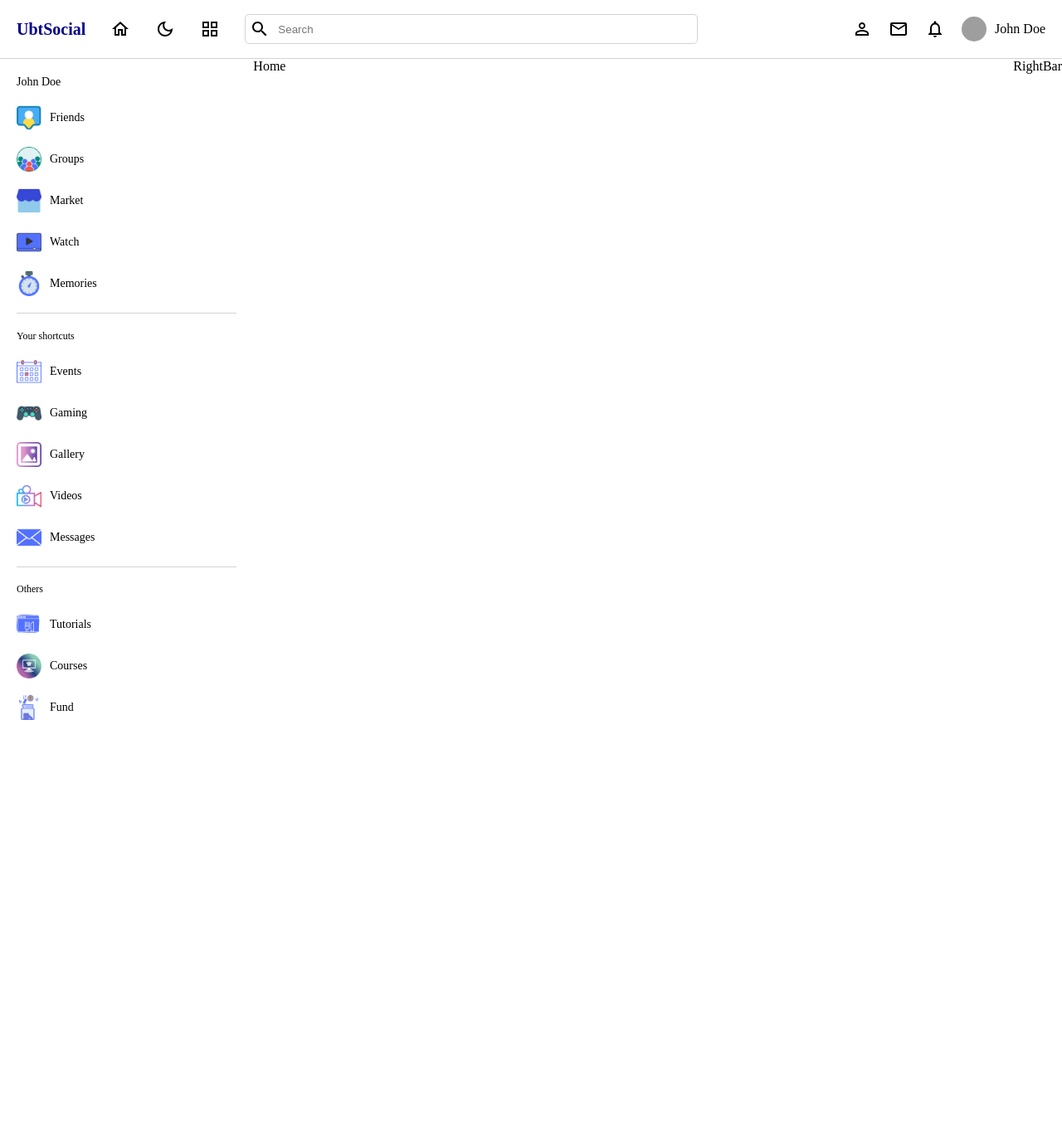
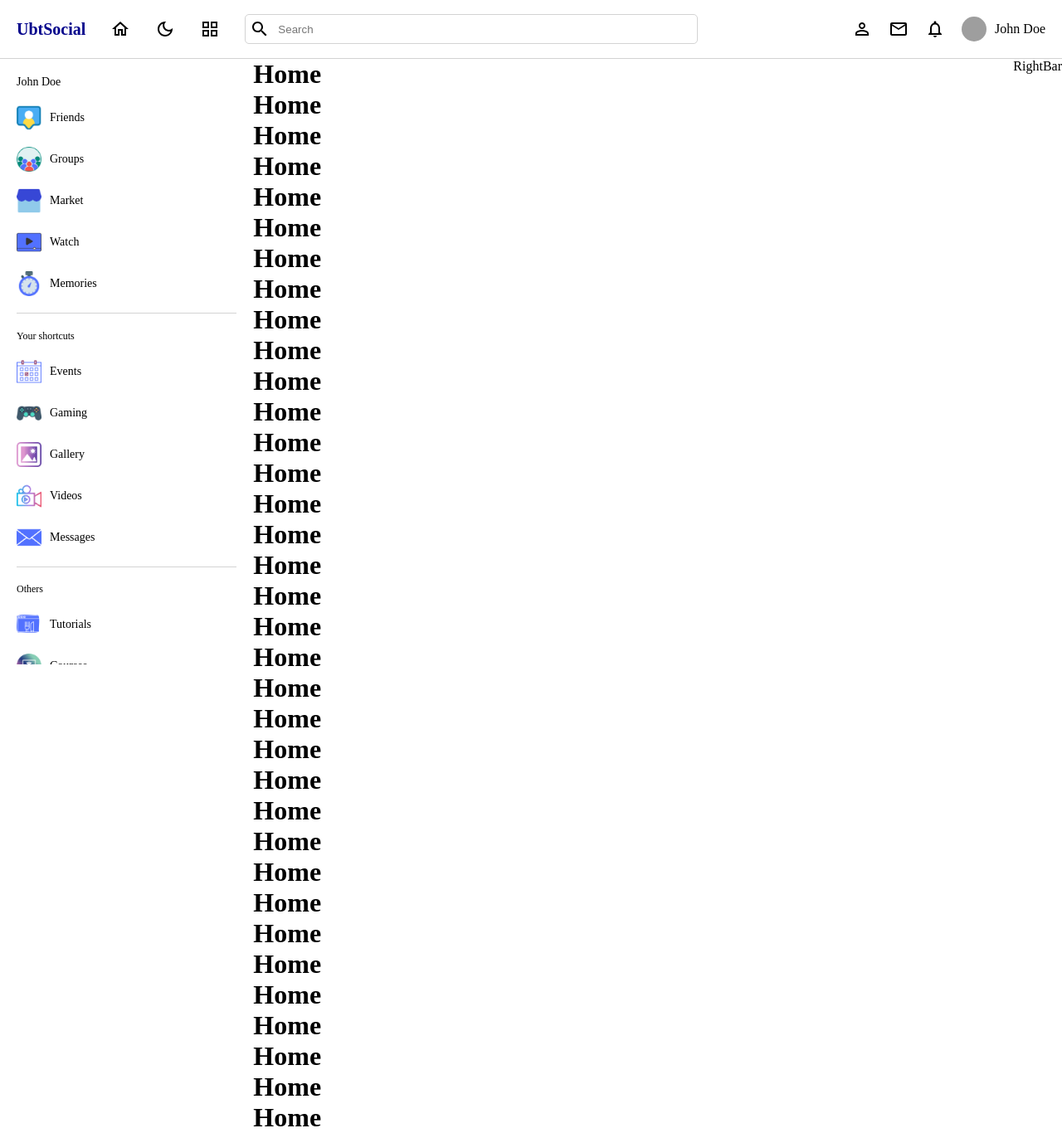
Before and after one commit to rBujar/UbtSocial, a React (Vite) app: page / in a window 1280 px wide. Shown: the whole page at 83% size. Before the commit the page ends 888 px from the top, so only its background shows below. Built offline with nearby package versions, Linux system fonts and the light colour scheme; grey boxes are pictures that could not be loaded.

Commit message:
sticky leftbar and navbar

```diff
--- a/src/components/leftBar/leftBar.scss
+++ b/src/components/leftBar/leftBar.scss
@@ -1,5 +1,15 @@
 .leftBar {
-    flex: 2;
+  flex: 2;
+  position: sticky;
+  top: 70px;
+  height: calc(100vh - 70px);
+  overflow: scroll;
+
+
+  &::-webkit-scrollbar{
+    display: none;
+  }
+
 
   .container {
     padding: 20px;
--- a/src/components/navbar/Navbar.jsx
+++ b/src/components/navbar/Navbar.jsx
@@ -12,7 +12,6 @@
 
 const navbar = () => {
   return (
-    <div>
       <div className="navbar">
         <div className="left">
           <Link to="/" style={{textDecoration: "none"}}>
@@ -36,7 +35,6 @@
           </div>
         </div>
         </div>
-    </div>
   )
 }
 
--- a/src/components/navbar/navbar.scss
+++ b/src/components/navbar/navbar.scss
@@ -5,6 +5,10 @@
     padding: 10px 20px;
     height: 50px;
     border-bottom: 1px solid lightgray ;
+    position: sticky;
+    top: 0;
+    background-color: white;
+    z-index: 999;
 
     .left{
         display: flex;
--- a/src/pages/home/Home.jsx
+++ b/src/pages/home/Home.jsx
@@ -2,7 +2,43 @@
 
 const Home = () => {
   return (
-    <div>Home</div>
+    <div>
+      <h1>Home</h1>
+      <h1>Home</h1>
+      <h1>Home</h1>
+      <h1>Home</h1>
+      <h1>Home</h1>
+      <h1>Home</h1>
+      <h1>Home</h1>
+      <h1>Home</h1>
+      <h1>Home</h1>
+      <h1>Home</h1>
+      <h1>Home</h1>
+      <h1>Home</h1>
+      <h1>Home</h1>
+      <h1>Home</h1>
+      <h1>Home</h1>
+      <h1>Home</h1>
+      <h1>Home</h1>
+      <h1>Home</h1>
+      <h1>Home</h1>
+      <h1>Home</h1>
+      <h1>Home</h1>
+      <h1>Home</h1>
+      <h1>Home</h1>
+      <h1>Home</h1>
+      <h1>Home</h1>
+      <h1>Home</h1>
+      <h1>Home</h1>
+      <h1>Home</h1>
+      <h1>Home</h1>
+      <h1>Home</h1>
+      <h1>Home</h1>
+      <h1>Home</h1>
+      <h1>Home</h1>
+      <h1>Home</h1>
+      <h1>Home</h1>
+    </div>
   )
 }
 
--- a/src/pages/home/home.scss
+++ b/src/pages/home/home.scss
@@ -0,0 +1,5 @@
+*{
+    &::-webkit-scrollbar{
+        display: none;
+      }
+}
```
